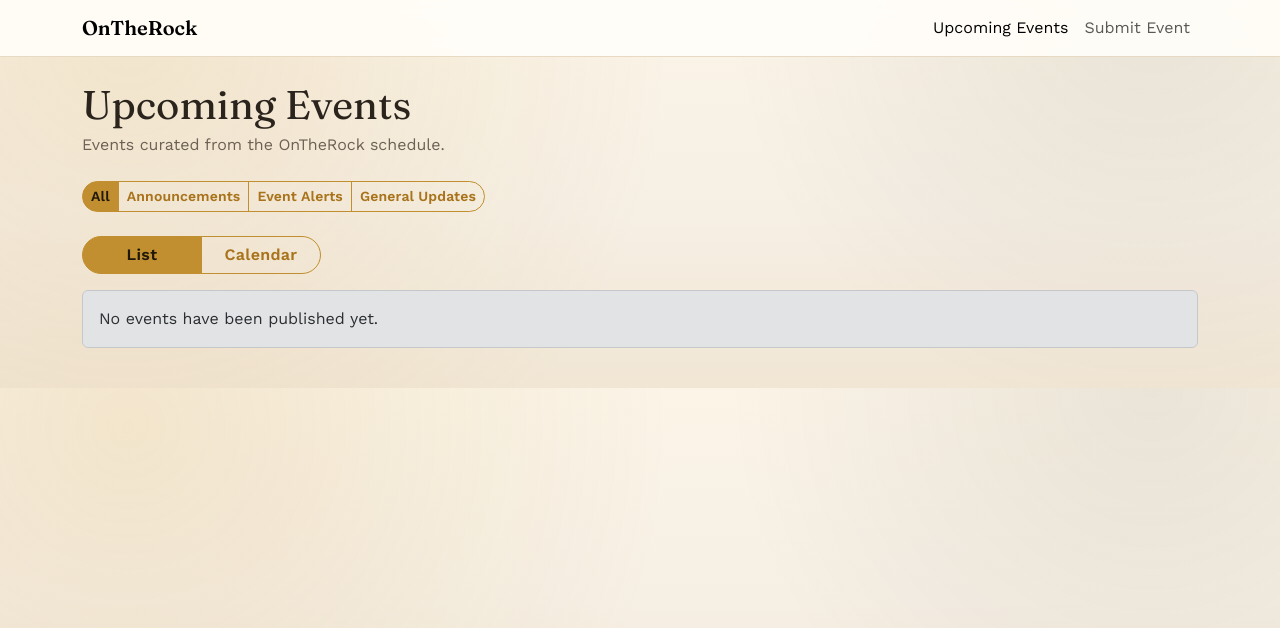
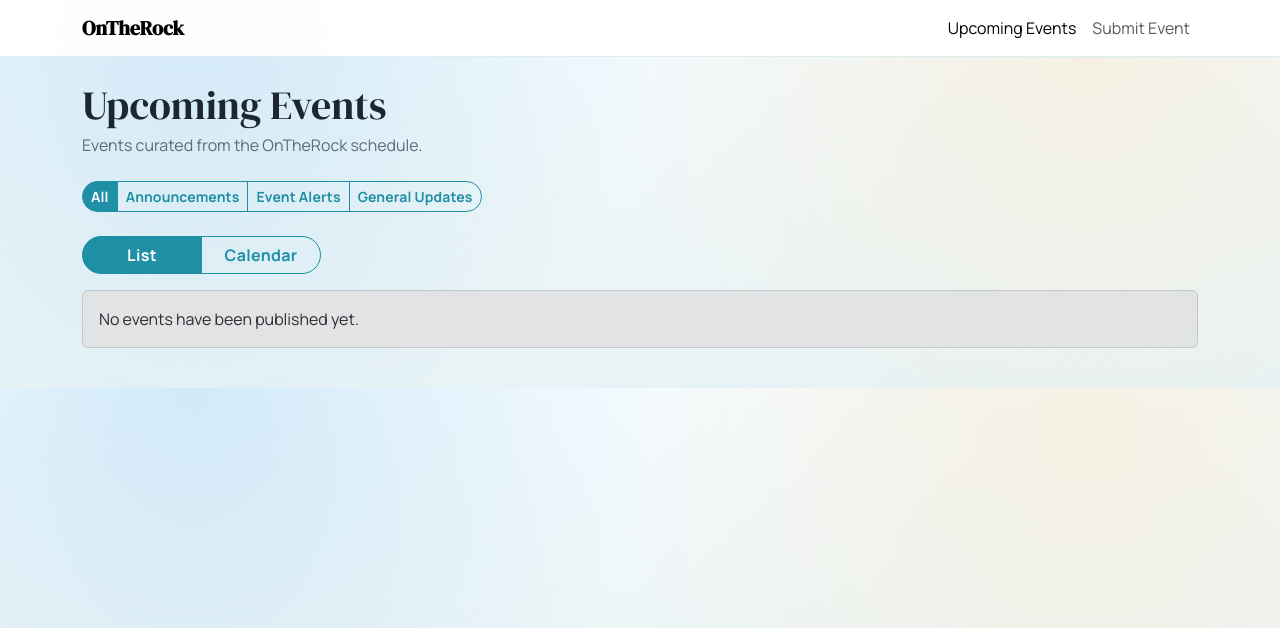
Before and after one commit to JSY-Ben/BeanPrepared, a PHP site: page /Web/ in a window 1280 px wide. Shown: the top 628 px of the page. Run offline with PHP 8.4, Linux system fonts and the light colour scheme; data comes from the database, SQL or seed files in the repository; data that the repository does not hold is empty.

Commit message:
Style Changes Part 2

```diff
--- a/public/css/site.css
+++ b/public/css/site.css
@@ -1,30 +1,31 @@
-@import url("https://fonts.googleapis.com/css2?family=Fraunces:wght@400;600;700&family=Work+Sans:wght@400;500;600&display=swap");
+@import url("https://fonts.googleapis.com/css2?family=DM+Serif+Display&family=Manrope:wght@400;500;600;700&display=swap");
 
 :root {
-  --otr-ink: #2a241d;
-  --otr-muted: #6c6153;
-  --otr-paper: #f6efe4;
-  --otr-card: #fffaf1;
-  --otr-gold: #c18f2f;
-  --otr-gold-strong: #a8731a;
-  --otr-border: #e7d9c2;
-  --otr-shadow: 0 18px 40px rgba(42, 36, 29, 0.12);
-  --otr-wash: rgba(193, 143, 47, 0.08);
+  --otr-ink: #1c2730;
+  --otr-muted: #5b6b7a;
+  --otr-paper: #eef6f8;
+  --otr-card: #ffffff;
+  --otr-sand: #f6e6c8;
+  --otr-sky: #6bb7e6;
+  --otr-teal: #1e8fa5;
+  --otr-border: #d8e7ee;
+  --otr-shadow: 0 16px 38px rgba(20, 40, 60, 0.12);
+  --otr-wash: rgba(107, 183, 230, 0.14);
 }
 
 body {
   background:
-    radial-gradient(circle at 10% 10%, rgba(193, 143, 47, 0.14) 0%, transparent 45%),
-    radial-gradient(circle at 90% 0%, rgba(42, 36, 29, 0.08) 0%, transparent 35%),
-    linear-gradient(180deg, #fbf4e7 0%, var(--otr-paper) 55%, #f1e6d4 100%);
+    radial-gradient(circle at 15% 0%, rgba(107, 183, 230, 0.25) 0%, transparent 40%),
+    radial-gradient(circle at 85% 10%, rgba(246, 230, 200, 0.5) 0%, transparent 42%),
+    linear-gradient(180deg, #f4fbff 0%, var(--otr-paper) 55%, #e7f3f6 100%);
   color: var(--otr-ink);
-  font-family: "Work Sans", "Helvetica Neue", Arial, sans-serif;
+  font-family: "Manrope", "Helvetica Neue", Arial, sans-serif;
 }
 
 .navbar {
-  background: rgba(255, 253, 248, 0.95) !important;
+  background: rgba(255, 255, 255, 0.95) !important;
   backdrop-filter: blur(8px);
-  border-bottom: 1px solid var(--otr-border) !important;
+  border-bottom: 1px solid rgba(30, 143, 165, 0.15) !important;
 }
 
 .brand-subtitle {
@@ -46,20 +47,20 @@ body {
 }
 
 .btn-warning {
-  background: var(--otr-gold);
-  border-color: var(--otr-gold);
-  color: #1f1708;
+  background: var(--otr-teal);
+  border-color: var(--otr-teal);
+  color: #ffffff;
 }
 
 .btn-outline-warning {
-  border-color: var(--otr-gold);
-  color: var(--otr-gold-strong);
+  border-color: var(--otr-teal);
+  color: var(--otr-teal);
 }
 
 .badge.text-bg-warning {
-  background: #f6e3b0 !important;
-  color: #6a4c0e !important;
-  border: 1px solid #e0c27f;
+  background: #dff1f5 !important;
+  color: #1c4d5a !important;
+  border: 1px solid #b7dde6;
 }
 
 .view-toggle .btn {
@@ -71,28 +72,28 @@ body {
 .calendar-dot {
   width: 10px;
   height: 10px;
-  background: var(--otr-gold);
+  background: var(--otr-teal);
   border-radius: 999px;
   margin: 6px auto 0;
-  box-shadow: 0 0 0 2px #fdf6e5;
+  box-shadow: 0 0 0 2px #e9f6fa;
 }
 
 .calendar-event {
-  background: linear-gradient(180deg, #fff8e6 0%, #fff0cf 100%);
-  box-shadow: inset 0 0 0 1px #e7c77a, 0 8px 20px rgba(193, 143, 47, 0.12);
+  background: linear-gradient(180deg, #e9f7fb 0%, #d8f0f6 100%);
+  box-shadow: inset 0 0 0 1px #9bd0de, 0 8px 20px rgba(107, 183, 230, 0.2);
 }
 
 .table-light {
-  --bs-table-bg: #f9f1df;
-  --bs-table-striped-bg: #fbf6ea;
+  --bs-table-bg: #edf7fb;
+  --bs-table-striped-bg: #f5fbfd;
 }
 
 a {
-  color: var(--otr-gold-strong);
+  color: var(--otr-teal);
 }
 
 a:hover {
-  color: #8c6513;
+  color: #166e82;
 }
 
 h1,
@@ -100,12 +101,12 @@ h2,
 h3,
 .navbar-brand,
 .card-title {
-  font-family: "Fraunces", "Georgia", serif;
+  font-family: "DM Serif Display", "Georgia", serif;
 }
 
 .btn-outline-warning:hover {
   background: var(--otr-wash);
-  color: var(--otr-gold-strong);
+  color: var(--otr-teal);
 }
 
 .table td,
```
Also changed, not shown: backend/css/admin.css (+24 -23 lines), 1 other file.
